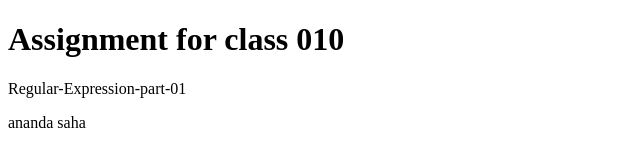
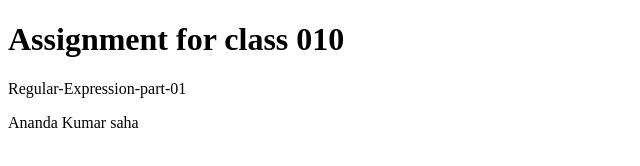
Before and after one commit to kumarananda/Class-010-Assignment-Regular-Expression, a plain HTML site: page index.html in a window 1280 px wide. Shown: the full height of the page, 0-640 px from the left. Drawn offline with Linux system fonts and the light colour scheme.

Commit message:
html update

```diff
--- a/index.html
+++ b/index.html
@@ -11,7 +11,7 @@
     <H1>Assignment for class 010</H1>
     <p>Regular-Expression-part-01</p>
 
-    <p>ananda saha</p>
+    <p>Ananda Kumar saha</p>
 
     <script src="001email.js"></script>
     <script src="002username.js"></script>
```
